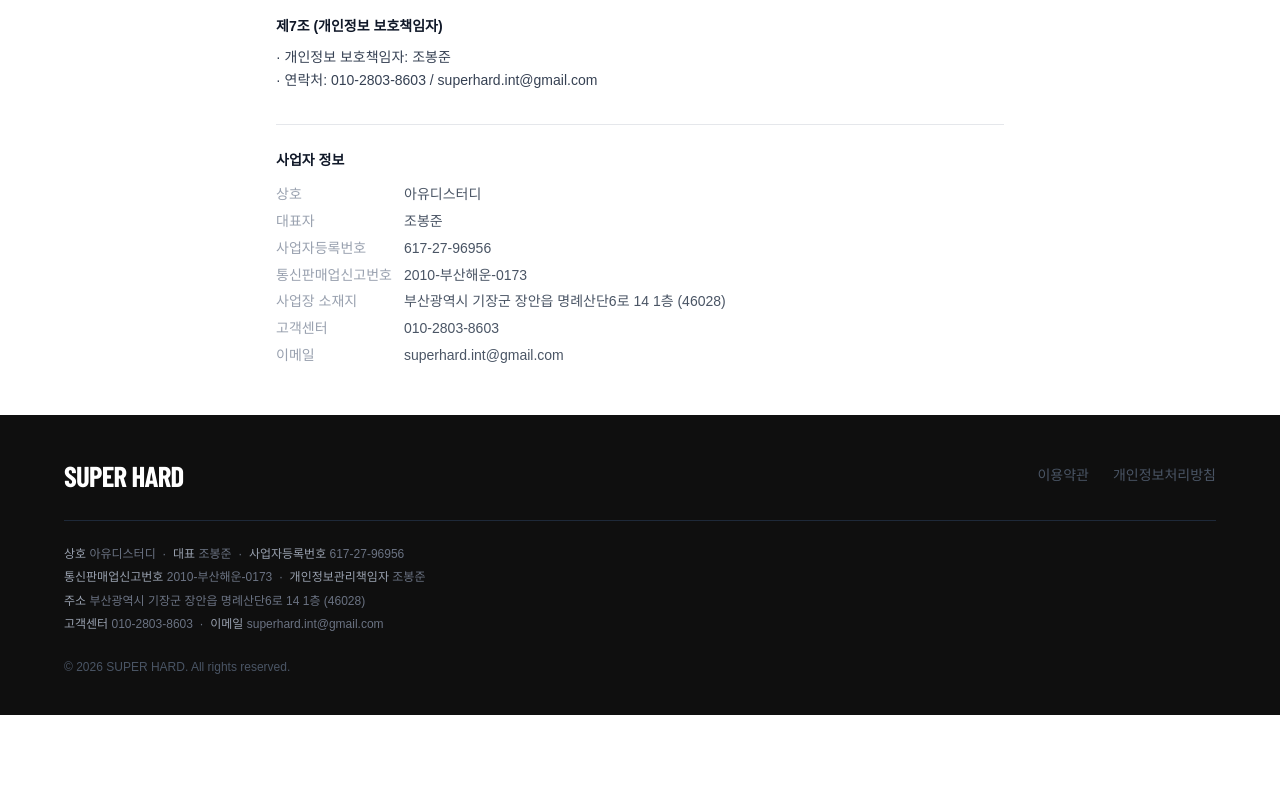
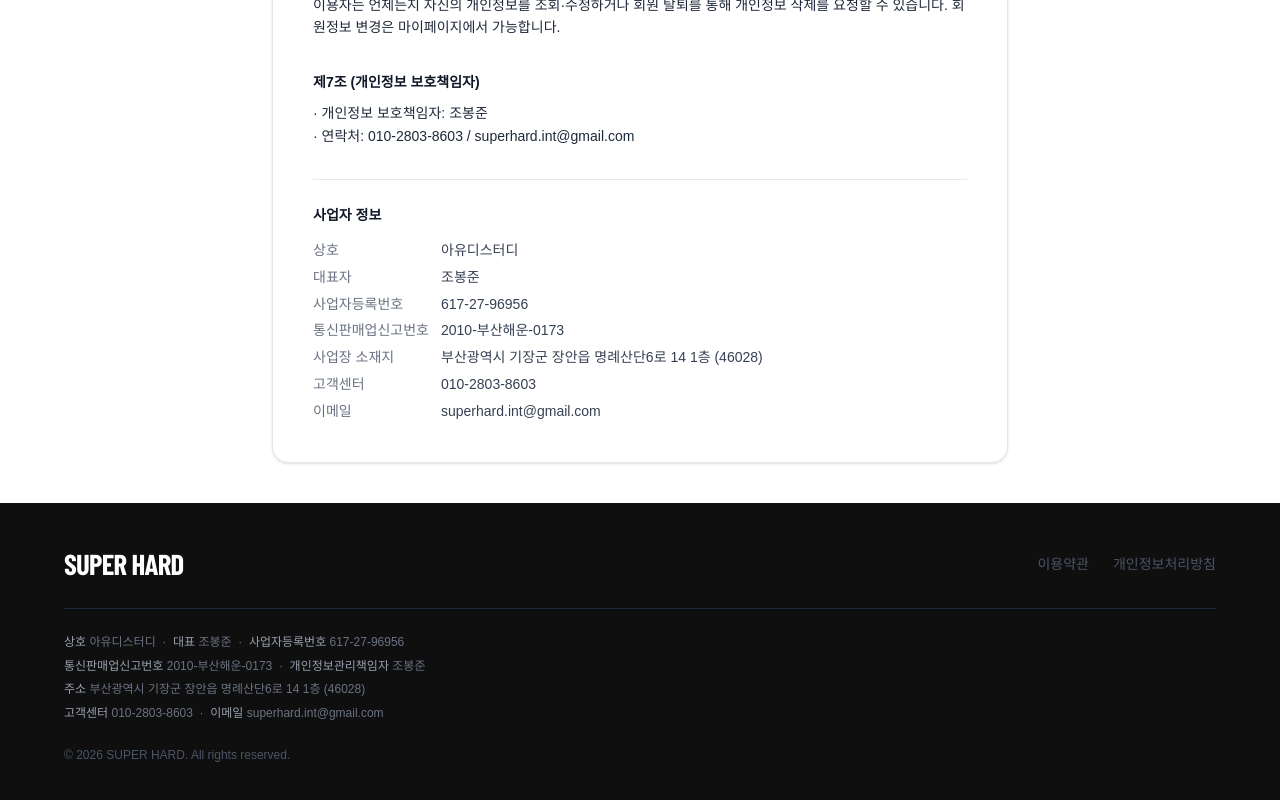
Before and after one commit to FighterManiak/dtf-print, a Next.js app: page /privacy in a window 1280 px wide. Shown: the part 1076-1876 px from the top of the page. Before the commit the page ends 1791 px from the top, so only its background shows below. Built offline with nearby package versions, Linux system fonts and the light colour scheme; a web font is replaced by a local one.

Commit message:
fix: improve contrast on terms/privacy pages (white card + darker text)

```diff
--- a/src/app/privacy/page.tsx
+++ b/src/app/privacy/page.tsx
@@ -2,11 +2,12 @@ export const metadata = { title: '개인정보처리방침 · SUPER HARD' }
 
 export default function PrivacyPage() {
   return (
-    <div className="max-w-3xl mx-auto px-5 py-12 text-gray-700">
+    <div className="max-w-3xl mx-auto px-4 py-10">
+      <div className="bg-white border border-gray-200 rounded-2xl shadow-sm px-6 py-8 sm:px-10 sm:py-10 text-gray-800">
       <h1 className="text-2xl font-bold text-gray-900 mb-2">개인정보처리방침</h1>
-      <p className="text-sm text-gray-400 mb-8">시행일: 2026년 7월 3일</p>
+      <p className="text-sm text-gray-500 mb-8">시행일: 2026년 7월 3일</p>
 
-      <div className="space-y-8 text-sm leading-relaxed">
+      <div className="space-y-8 text-sm leading-relaxed text-gray-800">
         <section>
           <p>아유디스터디(이하 &quot;회사&quot;)는 「개인정보 보호법」 등 관련 법령을 준수하며, 이용자의 개인정보를 보호하기 위해 다음과 같은 처리방침을 두고 있습니다.</p>
         </section>
@@ -59,16 +60,17 @@ export default function PrivacyPage() {
 
         <section className="border-t border-gray-200 pt-6">
           <h2 className="font-bold text-gray-900 mb-3">사업자 정보</h2>
-          <ul className="space-y-1 text-gray-600">
-            <li><span className="inline-block w-32 text-gray-400">상호</span>아유디스터디</li>
-            <li><span className="inline-block w-32 text-gray-400">대표자</span>조봉준</li>
-            <li><span className="inline-block w-32 text-gray-400">사업자등록번호</span>617-27-96956</li>
-            <li><span className="inline-block w-32 text-gray-400">통신판매업신고번호</span>2010-부산해운-0173</li>
-            <li><span className="inline-block w-32 text-gray-400">사업장 소재지</span>부산광역시 기장군 장안읍 명례산단6로 14 1층 (46028)</li>
-            <li><span className="inline-block w-32 text-gray-400">고객센터</span>010-2803-8603</li>
-            <li><span className="inline-block w-32 text-gray-400">이메일</span>superhard.int@gmail.com</li>
+          <ul className="space-y-1 text-gray-700">
+            <li><span className="inline-block w-32 text-gray-500">상호</span>아유디스터디</li>
+            <li><span className="inline-block w-32 text-gray-500">대표자</span>조봉준</li>
+            <li><span className="inline-block w-32 text-gray-500">사업자등록번호</span>617-27-96956</li>
+            <li><span className="inline-block w-32 text-gray-500">통신판매업신고번호</span>2010-부산해운-0173</li>
+            <li><span className="inline-block w-32 text-gray-500">사업장 소재지</span>부산광역시 기장군 장안읍 명례산단6로 14 1층 (46028)</li>
+            <li><span className="inline-block w-32 text-gray-500">고객센터</span>010-2803-8603</li>
+            <li><span className="inline-block w-32 text-gray-500">이메일</span>superhard.int@gmail.com</li>
           </ul>
         </section>
+      </div>
       </div>
     </div>
   )
--- a/src/app/terms/page.tsx
+++ b/src/app/terms/page.tsx
@@ -2,11 +2,12 @@ export const metadata = { title: '이용약관 · SUPER HARD' }
 
 export default function TermsPage() {
   return (
-    <div className="max-w-3xl mx-auto px-5 py-12 text-gray-700">
+    <div className="max-w-3xl mx-auto px-4 py-10">
+      <div className="bg-white border border-gray-200 rounded-2xl shadow-sm px-6 py-8 sm:px-10 sm:py-10 text-gray-800">
       <h1 className="text-2xl font-bold text-gray-900 mb-2">이용약관</h1>
-      <p className="text-sm text-gray-400 mb-8">시행일: 2026년 7월 3일</p>
+      <p className="text-sm text-gray-500 mb-8">시행일: 2026년 7월 3일</p>
 
-      <div className="space-y-8 text-sm leading-relaxed">
+      <div className="space-y-8 text-sm leading-relaxed text-gray-800">
         <section>
           <h2 className="font-bold text-gray-900 mb-2">제1조 (목적)</h2>
           <p>본 약관은 아유디스터디(이하 &quot;회사&quot;)가 운영하는 SUPER HARD DTF 출력 서비스(이하 &quot;서비스&quot;)의 이용과 관련하여 회사와 이용자의 권리·의무 및 책임사항을 규정함을 목적으로 합니다.</p>
@@ -56,16 +57,17 @@ export default function TermsPage() {
 
         <section className="border-t border-gray-200 pt-6">
           <h2 className="font-bold text-gray-900 mb-3">사업자 정보</h2>
-          <ul className="space-y-1 text-gray-600">
-            <li><span className="inline-block w-32 text-gray-400">상호</span>아유디스터디</li>
-            <li><span className="inline-block w-32 text-gray-400">대표자</span>조봉준</li>
-            <li><span className="inline-block w-32 text-gray-400">사업자등록번호</span>617-27-96956</li>
-            <li><span className="inline-block w-32 text-gray-400">통신판매업신고번호</span>2010-부산해운-0173</li>
-            <li><span className="inline-block w-32 text-gray-400">사업장 소재지</span>부산광역시 기장군 장안읍 명례산단6로 14 1층 (46028)</li>
-            <li><span className="inline-block w-32 text-gray-400">고객센터</span>010-2803-8603</li>
-            <li><span className="inline-block w-32 text-gray-400">이메일</span>superhard.int@gmail.com</li>
+          <ul className="space-y-1 text-gray-700">
+            <li><span className="inline-block w-32 text-gray-500">상호</span>아유디스터디</li>
+            <li><span className="inline-block w-32 text-gray-500">대표자</span>조봉준</li>
+            <li><span className="inline-block w-32 text-gray-500">사업자등록번호</span>617-27-96956</li>
+            <li><span className="inline-block w-32 text-gray-500">통신판매업신고번호</span>2010-부산해운-0173</li>
+            <li><span className="inline-block w-32 text-gray-500">사업장 소재지</span>부산광역시 기장군 장안읍 명례산단6로 14 1층 (46028)</li>
+            <li><span className="inline-block w-32 text-gray-500">고객센터</span>010-2803-8603</li>
+            <li><span className="inline-block w-32 text-gray-500">이메일</span>superhard.int@gmail.com</li>
           </ul>
         </section>
+      </div>
       </div>
     </div>
   )
```
